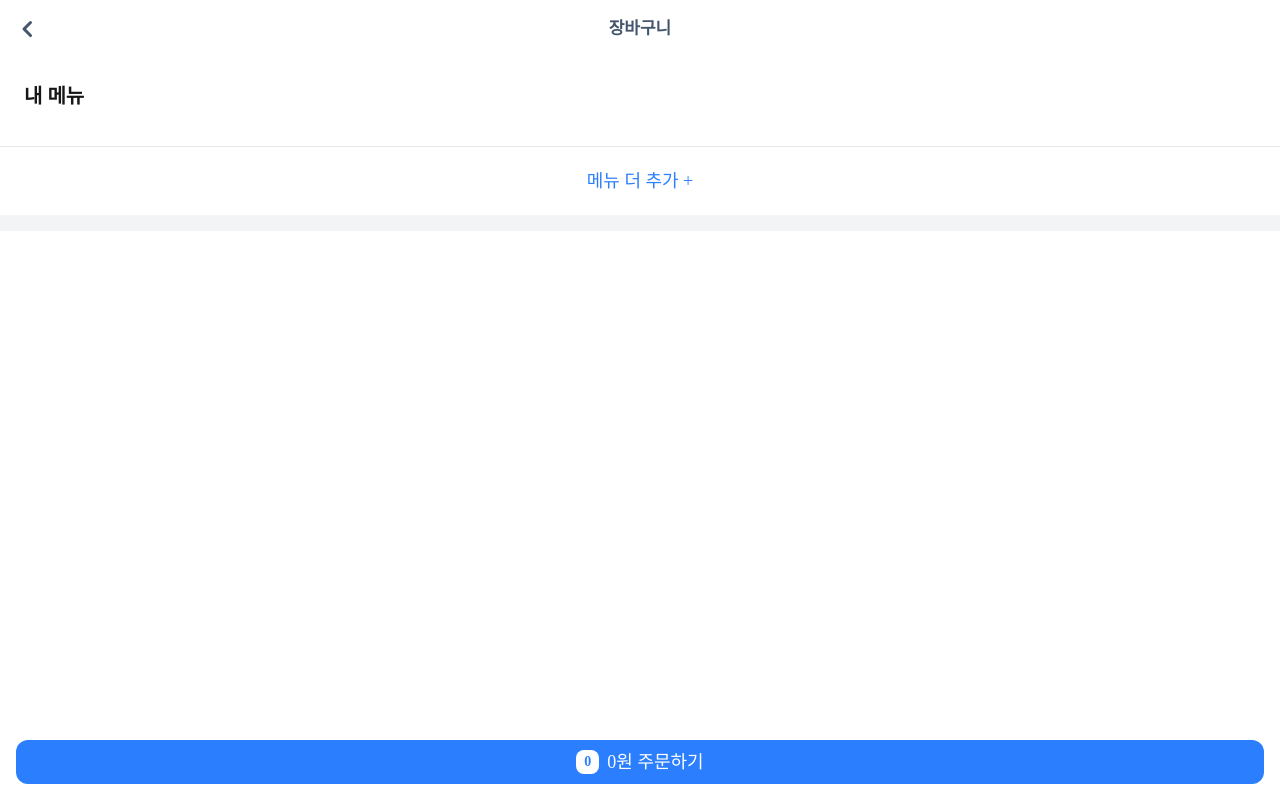
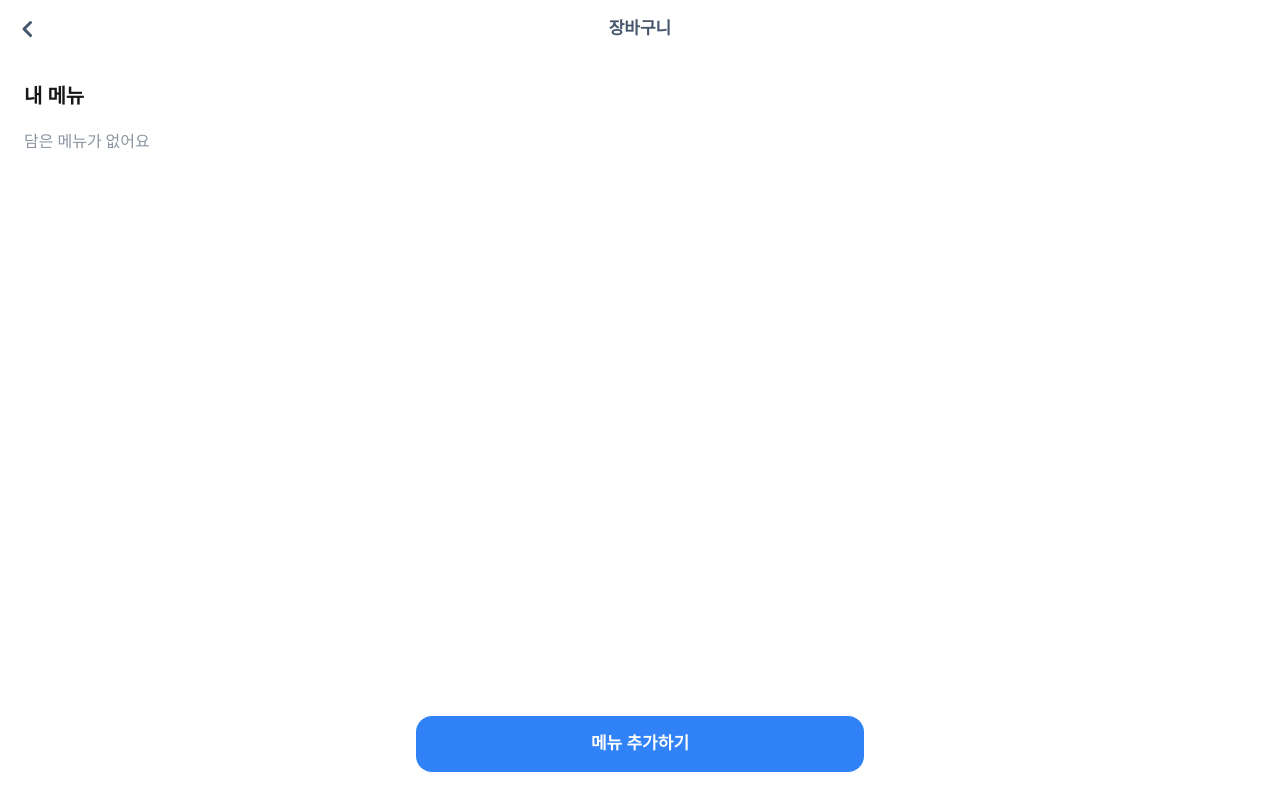
Before and after one commit to table-order/table-order, a Next.js app: page /cart in a window 1280 px wide. Built offline with nearby package versions, Linux system fonts and the light colour scheme.

Commit message:
refactor: cartItem 상태에 따른 주문버튼과 장바구니 아이템 조건부 렌더링

```diff
--- a/app/cart/page.tsx
+++ b/app/cart/page.tsx
@@ -2,6 +2,8 @@
 import Link from "next/link";
 import { useEffect, useState } from "react";
 import { useCartStore } from "../store/store";
+import FixedBottomCTA from "../components/FixedBottomCTA";
+import CustomButton from "../components/CustomButton";
 
 export default function CartPage() {
   const { cartItems, addToCart, removeFromCart, updateQuantity } =
@@ -21,6 +23,8 @@ export default function CartPage() {
     <div id="container" className="font-sans">
       <div id="myMenu" className="px-6 pt-6 pb-4">
         <p className="font-bold mb-5 text-xl">내 메뉴</p>
+        {cartItems.length ? (
+          <div id="items-group">
             {cartItems.map((item) => (
               <li key={item.id} className="flex items-center mb-5">
                 <div className="flex flex-col w-full">
@@ -46,7 +50,7 @@ export default function CartPage() {
                     </button>
                   </div>
                   <div className="text-lg font-semibold mb-4 text-gray-800">
-                {item.price.toLocaleString()}원
+                    {(item.quantity * item.price).toLocaleString()}원
                   </div>
 
                   <div className="flex gap-3 justify-end">
@@ -82,13 +86,13 @@ export default function CartPage() {
                       </button>
                       <input
                         type="number"
-                    value={item.quantity ?? 1}
+                        value={item.quantity}
                         min={1}
                         max={50}
                         onChange={(e) => {
                           updateQuantity(item.id, Number(e.target.value));
                         }}
-                    className="bg-white font-semibold text-gray-600 justify-center text-center text-lg px-6 py-2 my-1 rounded-xl shadow-xs w-12"
+                        className="bg-white font-semibold text-gray-600 justify-center text-xl px-6 py-2 my-1 rounded-xl shadow-xs w-12"
                       />
                       <button
                         type="button"
@@ -116,7 +120,13 @@ export default function CartPage() {
               </li>
             ))}
           </div>
+        ) : (
+          <p className="text-tossgray-500">담은 메뉴가 없어요</p>
+        )}
+      </div>
 
+      {cartItems.length > 0 ? (
+        <>
           <div
             id="go-to-menu-group"
             className="hover:bg-gray-200 active:bg-gray-200"
@@ -134,18 +144,11 @@ export default function CartPage() {
             </div>
             <div className="bg-gray-100 h-[16px]"></div>
           </div>
-
-      <div
-        id="order-button-group"
-        className="font-medium text-lg fixed bottom-0 left-0 right-0 px-4 pb-4"
-      >
-        <button className="flex justify-center items-center mx-auto w-full bg-blue-500 rounded-xl text-white px-4 py-2 hover:bg-blue-600 active:bg-blue-600">
-          <span className="mr-2 font-semibold text-sm bg-white text-blue-500 px-2 py-0.5 rounded-lg">
-            {cartItems.reduce((acc, item) => acc + item.quantity, 0)}
-          </span>
-          <span>{totalPrice.toLocaleString()}</span>원 주문하기
-        </button>
-      </div>
+          <FixedBottomCTA buttonText="주문하기" />
+        </>
+      ) : (
+        <CustomButton>메뉴 추가하기</CustomButton>
+      )}
     </div>
   );
 }
```
Lines whose indentation alone changed are shown as unchanged.
